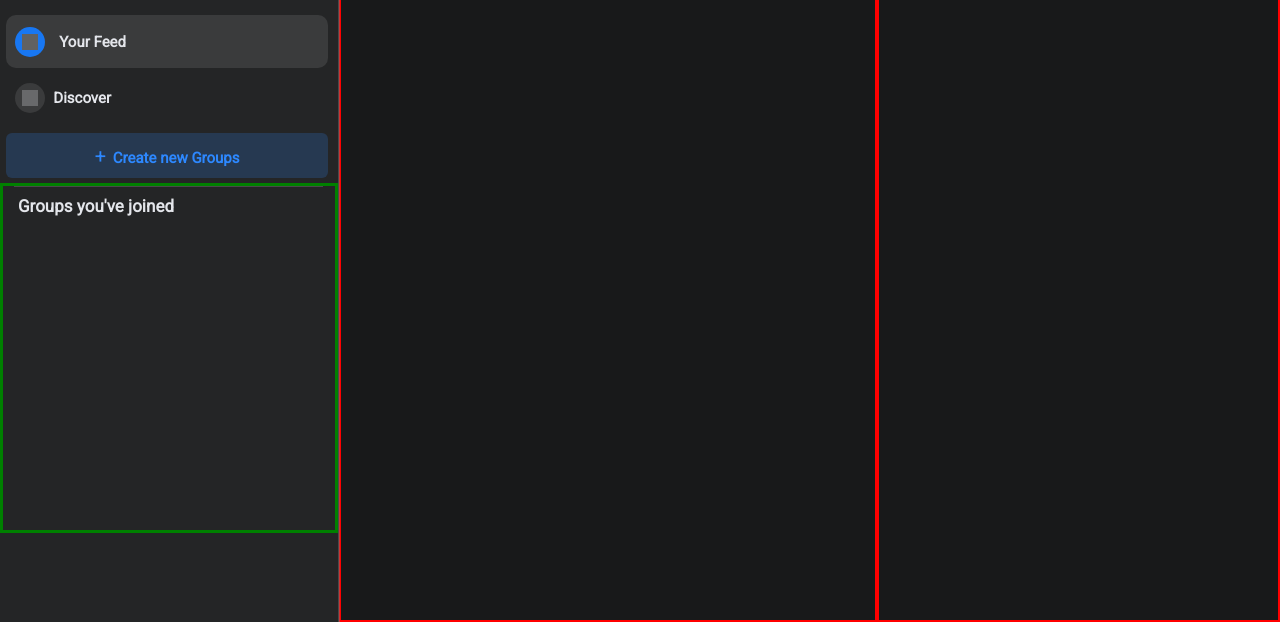
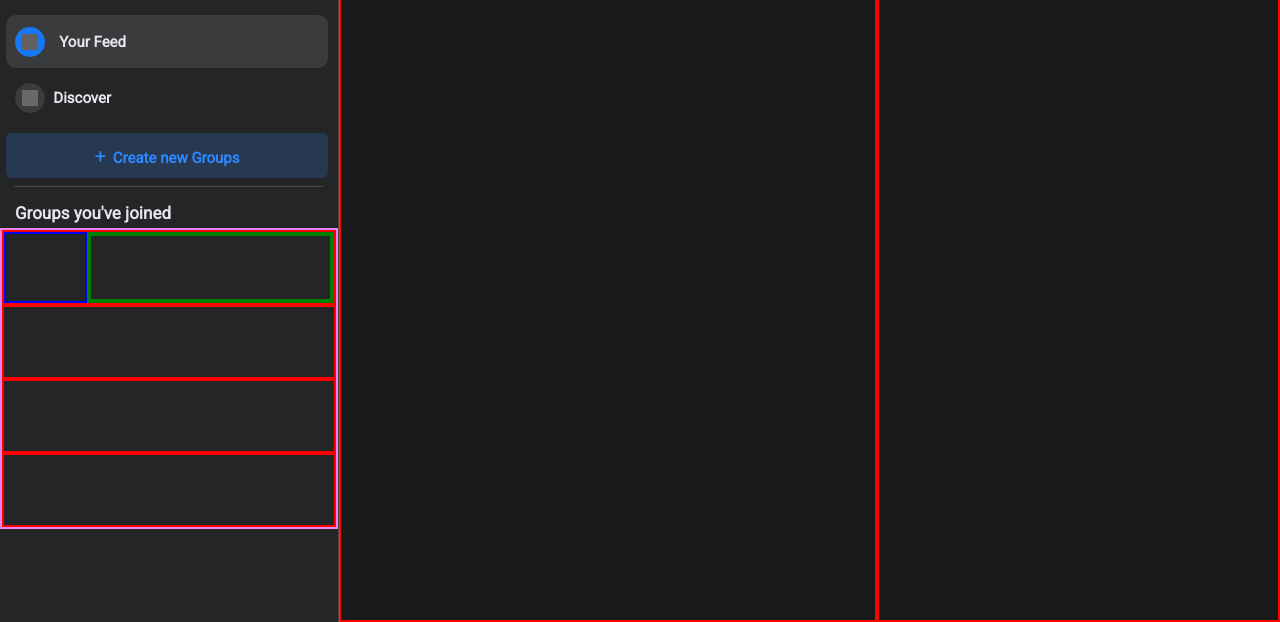
Before and after one commit to shayanmahmood/shayanmahmood-fb-with-newThing, a plain HTML site: page html/group.html in a window 1280 px wide. Shown: the part 178-800 px from the top of the page. Drawn offline with Linux system fonts and the light colour scheme; grey boxes are pictures that could not be loaded; files whose address does not match are found by name.

Commit message:
heloo hio

```diff
--- a/css/group.css
+++ b/css/group.css
@@ -435,11 +435,27 @@ body {
       -o-border-radius: 10px; }
     .main-con--grid--sidebar--main-part--group-part {
       width: 100%;
-      height: 35rem;
-      border: 3px solid green; }
+      height: 35rem; }
       .main-con--grid--sidebar--main-part--group-part--heading {
         margin-left: 1.5rem;
-        margin-top: 1rem;
+        margin-top: 2rem;
         font-size: 1.7rem;
         font-weight: 600;
         color: #e4e6eb; }
+      .main-con--grid--sidebar--main-part--group-part--grid {
+        width: 100%;
+        height: 86%;
+        margin-top: 0.5rem;
+        border: 2px solid violet;
+        display: grid;
+        grid-template-columns: 100%;
+        grid-template-rows: repeat(4, 25%); }
+        .main-con--grid--sidebar--main-part--group-part--grid--box {
+          border: 2px solid red;
+          display: grid;
+          grid-template-rows: 100%;
+          grid-template-columns: 25% 75%; }
+          .main-con--grid--sidebar--main-part--group-part--grid--box--img {
+            border: 2px solid blue; }
+          .main-con--grid--sidebar--main-part--group-part--grid--box--txt {
+            border: 4px solid green; }
--- a/html/group.html
+++ b/html/group.html
@@ -159,7 +159,8 @@
 
             </div>
             <div class="active-bottom  icon-box-con">
-                <svg viewBox="0 0 28 28" class="active icon-box-con--icon" height="28" width="28" style="user-select: auto;">
+                <svg viewBox="0 0 28 28" class="active icon-box-con--icon" height="28" width="28"
+                    style="user-select: auto;">
                     <path
                         d="M25.5 14C25.5 7.649 20.351 2.5 14 2.5 7.649 2.5 2.5 7.649 2.5 14 2.5 20.351 7.649 25.5 14 25.5 20.351 25.5 25.5 20.351 25.5 14ZM27 14C27 21.18 21.18 27 14 27 6.82 27 1 21.18 1 14 1 6.82 6.82 1 14 1 21.18 1 27 6.82 27 14ZM7.479 14 7.631 14C7.933 14 8.102 14.338 7.934 14.591 7.334 15.491 6.983 16.568 6.983 17.724L6.983 18.221C6.983 18.342 6.99 18.461 7.004 18.578 7.03 18.802 6.862 19 6.637 19L6.123 19C5.228 19 4.5 18.25 4.5 17.327 4.5 15.492 5.727 14 7.479 14ZM20.521 14C22.274 14 23.5 15.492 23.5 17.327 23.5 18.25 22.772 19 21.878 19L21.364 19C21.139 19 20.97 18.802 20.997 18.578 21.01 18.461 21.017 18.342 21.017 18.221L21.017 17.724C21.017 16.568 20.667 15.491 20.067 14.591 19.899 14.338 20.067 14 20.369 14L20.521 14ZM8.25 13C7.147 13 6.25 11.991 6.25 10.75 6.25 9.384 7.035 8.5 8.25 8.5 9.465 8.5 10.25 9.384 10.25 10.75 10.25 11.991 9.353 13 8.25 13ZM19.75 13C18.647 13 17.75 11.991 17.75 10.75 17.75 9.384 18.535 8.5 19.75 8.5 20.965 8.5 21.75 9.384 21.75 10.75 21.75 11.991 20.853 13 19.75 13ZM15.172 13.5C17.558 13.5 19.5 15.395 19.5 17.724L19.5 18.221C19.5 19.202 18.683 20 17.677 20L10.323 20C9.317 20 8.5 19.202 8.5 18.221L8.5 17.724C8.5 15.395 10.441 13.5 12.828 13.5L15.172 13.5ZM16.75 9C16.75 10.655 15.517 12 14 12 12.484 12 11.25 10.655 11.25 9 11.25 7.15 12.304 6 14 6 15.697 6 16.75 7.15 16.75 9Z"
                         style="user-select: auto;"></path>
@@ -896,6 +897,15 @@
                         <div class="main-con--grid--sidebar--main-part--group-part--heading">
                             Groups you've joined
                         </div>
+                        <div class="main-con--grid--sidebar--main-part--group-part--grid">
+                            <div class="main-con--grid--sidebar--main-part--group-part--grid--box">
+                                <div class="main-con--grid--sidebar--main-part--group-part--grid--box--img"></div>
+                                <div class="main-con--grid--sidebar--main-part--group-part--grid--box--txt"></div>
+                            </div>
+                            <div class="main-con--grid--sidebar--main-part--group-part--grid--box"></div>
+                            <div class="main-con--grid--sidebar--main-part--group-part--grid--box"></div>
+                            <div class="main-con--grid--sidebar--main-part--group-part--grid--box"></div>
+                        </div>
                     </div>
                 </div>
 
--- a/sass/group/layout/sidebar__markket/sidebar__marketplace.scss
+++ b/sass/group/layout/sidebar__markket/sidebar__marketplace.scss
@@ -140,15 +140,40 @@
         &--group-part {
             width: 100%;
             height: 35rem;
-            border: 3px solid green;
+
 
             &--heading {
                 margin-left: 1.5rem;
-                margin-top: 1rem;
+                margin-top: 2rem;
                 font-size: 1.7rem;
                 font-weight: 600;
                 color: #e4e6eb;
             }
+
+            &--grid {
+                width: 100%;
+                height: 86%;
+                margin-top: 0.5rem;
+                border: 2px solid violet;
+                display: grid;
+                grid-template-columns: 100%;
+                grid-template-rows: repeat(4, 25%);
+
+                &--box {
+                    border: 2px solid red;
+                    display: grid;
+                    grid-template-rows: 100%;
+                    grid-template-columns: 25% 75%;
+
+                    &--img {
+                        border: 2px solid blue;
+                    }
+
+                    &--txt {
+                        border: 4px solid green;
+                    }
+                }
+            }
         }
     }
 }
```
